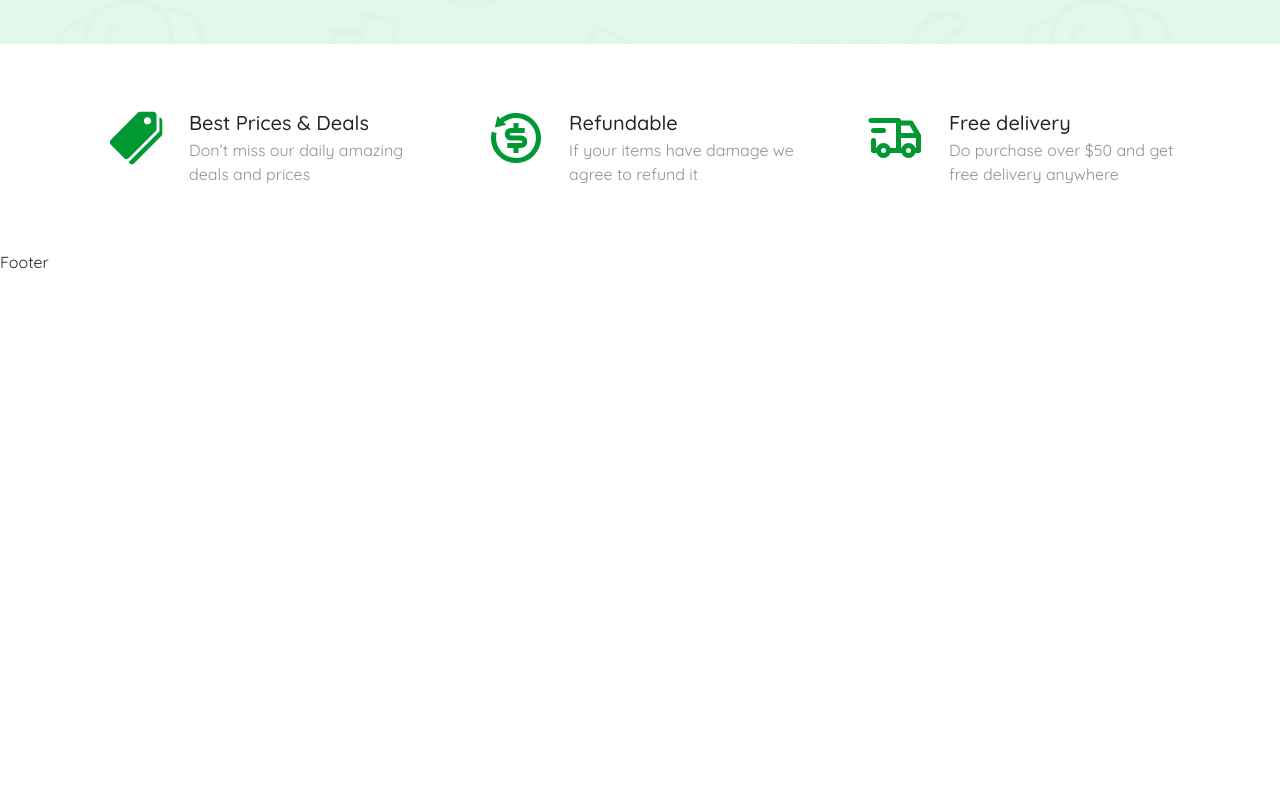
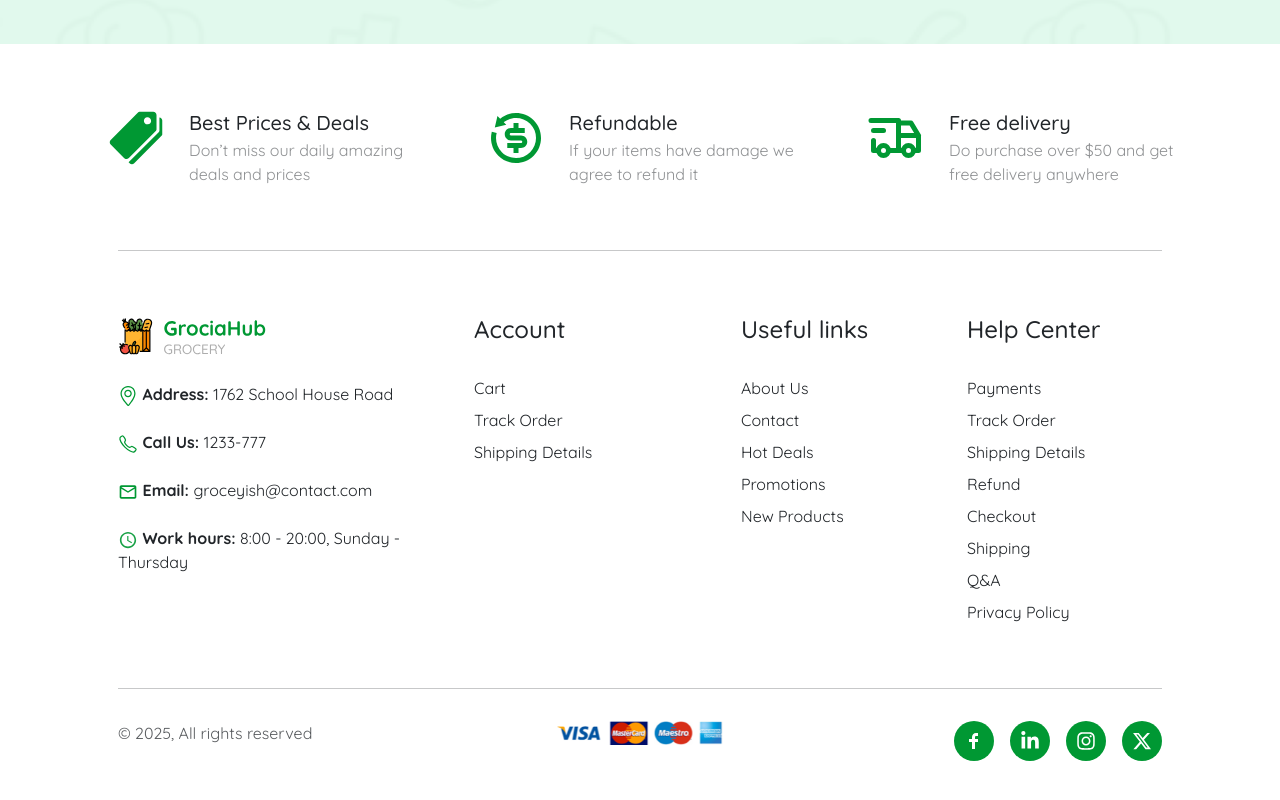
Before and after one commit to nimish-tiwari123/GrociaHub, a React (Vite) app in the folder frontend/GrociaHub/: page / in a window 1280 px wide. Shown: the part 3029-3829 px from the top of the page. After the commit the page ends 3806 px from the top, so only its background shows below. Built offline with nearby package versions, Linux system fonts and the light colour scheme.

Commit message:
Footer is Completed

```diff
--- a/frontend/GrociaHub/src/assets/index.ts
+++ b/frontend/GrociaHub/src/assets/index.ts
@@ -1,3 +1,3 @@
 import logo from "./logo.svg";
-
-export {logo};
+import payment from "./Payment.png"
+export {logo, payment};
--- a/frontend/GrociaHub/src/components/user/Footer/index.tsx
+++ b/frontend/GrociaHub/src/components/user/Footer/index.tsx
@@ -1,8 +1,103 @@
+import { Container, Row, Col } from "react-bootstrap";
+import { logo } from "../../../assets";
+import { SlLocationPin } from "react-icons/sl";
+import { IoCallOutline } from "react-icons/io5";
+import { MdOutlineMailOutline } from "react-icons/md";
+import { IoMdTime } from "react-icons/io";
+import { payment } from "../../../assets";
+import { TiSocialFacebook } from "react-icons/ti";
+import { FaLinkedinIn } from "react-icons/fa";
+import { FaInstagram } from "react-icons/fa6";
+import { FaXTwitter } from "react-icons/fa6";
+import "./style.css";
 
 const Footer = () => {
   return (
-    <div className="vh-100">Footer</div>
-  )
-}
+    <Container className="footer-container px-4 px-md-5">
+      <hr />
+      <Row className="py-5">
+        <Col md={6} lg={4} className="d-flex flex-column gap-4 mb-4 mb-lg-0">
+          <img src={logo} alt="logo" style={{ width: "45%" }} />
+          <div>
+            <SlLocationPin size={20} className="text-custom-primary fw-medium" />
+            <span className="fw-bold"> Address: </span>1762 School House Road
+          </div>
+          <div>
+            <IoCallOutline size={20} className="text-custom-primary fw-medium" />
+            <span className="fw-bold"> Call Us: </span>1233-777
+          </div>
+          <div>
+            <MdOutlineMailOutline size={20} className="text-custom-primary fw-medium" />
+            <span className="fw-bold"> Email: </span>groceyish@contact.com
+          </div>
+          <div>
+            <IoMdTime size={20} className="text-custom-primary fw-medium" />
+            <span className="fw-bold"> Work hours: </span>8:00 - 20:00, Sunday - Thursday
+          </div>
+        </Col>
+        <Col md={6} lg={3} className="mb-4 mb-lg-0">
+          <div className="d-flex flex-column gap-4">
+            <h3 className="fs-4">Account</h3>
+            <div className="d-flex flex-column gap-2">
+              <div>Cart</div>
+              <div>Track Order</div>
+              <div>Shipping Details</div>
+            </div>
+          </div>
+        </Col>
+        <Col md={6} lg={2} className="mb-4 mb-lg-0">
+          <div className="d-flex flex-column gap-4">
+            <h3 className="fs-4">Useful links</h3>
+            <div className="d-flex flex-column gap-2">
+              <div>About Us</div>
+              <div>Contact</div>
+              <div>Hot Deals</div>
+              <div>Promotions</div>
+              <div>New Products</div>
+            </div>
+          </div>
+        </Col>
+        <Col md={6} lg={3}>
+          <div className="d-flex flex-column gap-4 ps-0 ps-md-5">
+            <h3 className="fs-4">Help Center</h3>
+            <div className="d-flex flex-column gap-2">
+              <div>Payments</div>
+              <div>Track Order</div>
+              <div>Shipping Details</div>
+              <div>Refund</div>
+              <div>Checkout</div>
+              <div>Shipping</div>
+              <div>Q&A</div>
+              <div>Privacy Policy</div>
+            </div>
+          </div>
+        </Col>
+      </Row>
+      <hr />
+      <Row className="pb-3 pt-2 align-items-cente">
+        <Col md={4} className="opacity-75 text-center text-md-start mt-2">
+          &copy; 2025, All rights reserved
+        </Col>
+        <Col md={4} className="text-center mt-2">
+          <img src={payment} alt="payment" className="w-50 d-block mx-auto" />
+        </Col>
+        <Col md={4} className="d-flex gap-3 align-items-center justify-content-center justify-content-md-end mt-2">
+          <div className="icon-circle">
+            <TiSocialFacebook size={24} />
+          </div>
+          <div className="icon-circle">
+            <FaLinkedinIn size={20} />
+          </div>
+          <div className="icon-circle">
+            <FaInstagram size={20} />
+          </div>
+          <div className="icon-circle">
+            <FaXTwitter size={20} />
+          </div>
+        </Col>
+      </Row>
+    </Container>
+  );
+};
 
-export default Footer
+export default Footer;
--- /dev/null
+++ b/frontend/GrociaHub/src/components/user/Footer/style.css
@@ -0,0 +1,10 @@
+.icon-circle {
+    width: 40px;
+    height: 40px;
+    display: flex;
+    align-items: center;
+    justify-content: center;
+    background-color: var(--primary);
+    color: white;
+    border-radius: 50%;
+  }
--- a/frontend/GrociaHub/src/components/user/Navbar/index.tsx
+++ b/frontend/GrociaHub/src/components/user/Navbar/index.tsx
@@ -102,7 +102,7 @@ const CustomNavbar = () => {
                     }`
                   }
                 >
-                  <MdOutlineLocalFireDepartment /> Hot deals
+                  <MdOutlineLocalFireDepartment size={20}/> Hot deals
                 </NavLink>
                 <NavLink
                   to="/newProducts"
```
Also changed, not shown: frontend/GrociaHub/src/assets/Payment.png (added).
